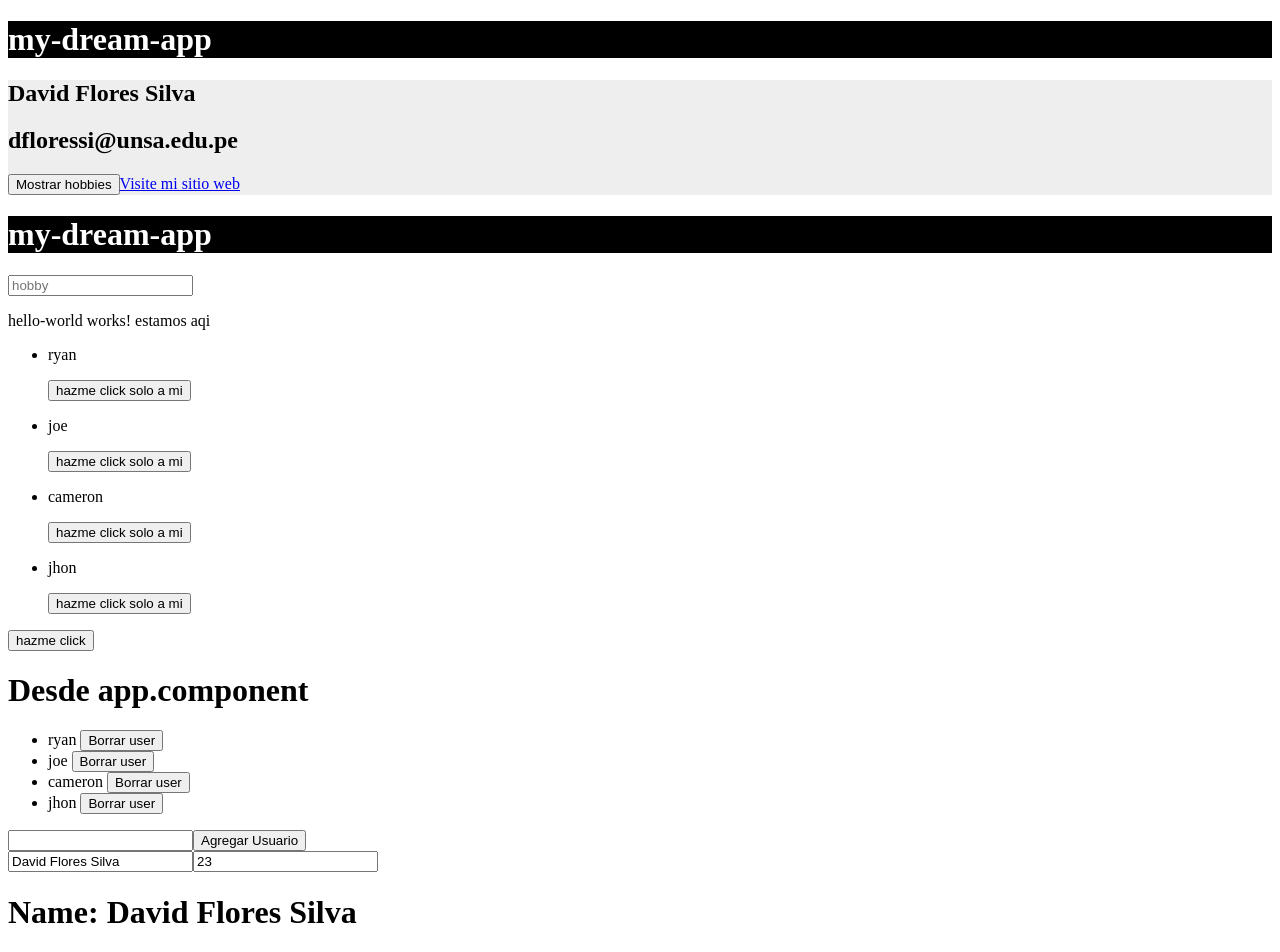
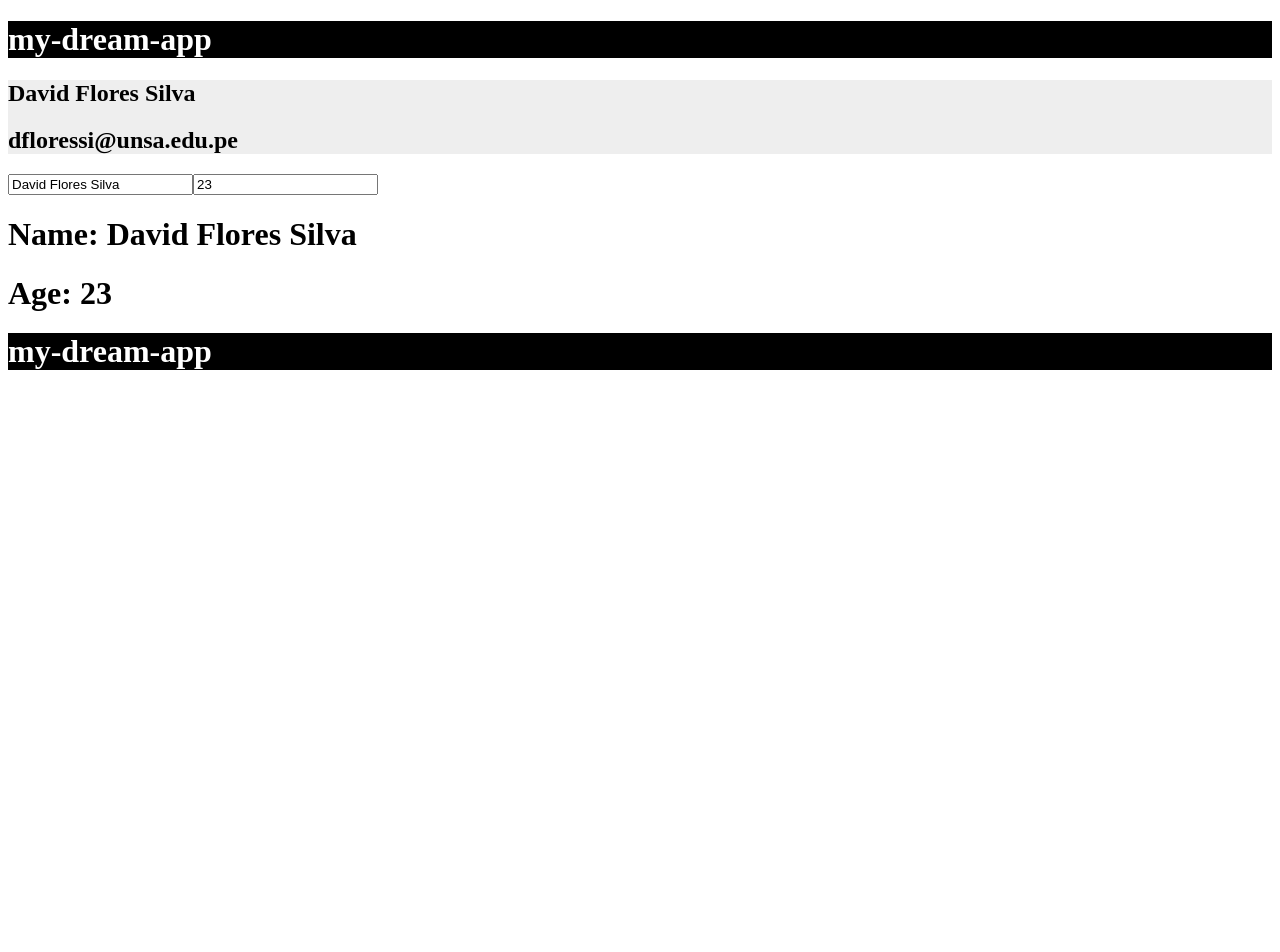
Before and after one commit to David-Flores-Silva/AngularRA, an Angular app in the folder proyectoAngular/my-dream-app/: page / in a window 1280 px wide. Shown: the top 952 px of the page. After the commit the page ends 800 px from the top, so only its background shows below. Built offline with nearby package versions, Linux system fonts and the light colour scheme.

Commit message:
se inicio con angular 2

```diff
--- a/proyectoAngular/my-dream-app/src/app/app.component.html
+++ b/proyectoAngular/my-dream-app/src/app/app.component.html
@@ -6,49 +6,11 @@
 <div class = "ash">
   <h2>{{name}}</h2>
   <h2>{{email}}</h2>
-
-  <button (click)="toggleHobbies()" class = "bnt"> Mostrar hobbies </button>
-  <div *ngIf="showHobbies" class="component2">
-    <h3>hobbies:</h3>
-    <ul>
-      <li *ngFor = "let hobby of hobbys"> {{hobby}} </li>
-    </ul>
-  </div>
-  <a href="{{webpage}}" target="_blank">Visite mi sitio web</a>
 </div>
 
-<div class="black">
-  <h1>{{title}}</h1>
-</div>
-
-<form (submit)="newHobby(hobby)">
-  <input #hobby type = "text" placeholder="hobby">
-</form>
-
-<app-hello-world>estamos aqui</app-hello-world>
-
-<ul>
-  <li *ngFor = "let user of users">
-    <app-user [nameUser]="user"></app-user>
-  </li>
-</ul>
-
-<button (click)="sayHello()"> hazme click </button>
-
-<h1>Desde app.component</h1>
-<ul>
-  <li *ngFor = "let user of users">
-    {{user}} <button (click)="deleteUser(user)"> Borrar user </button>
-  </li>
-</ul>
-
-<form (submit)="addUser(newUser)">
-  <input type = "text" #newUser>
-  <button> Agregar Usuario </button>
-</form>
 
 <div >
-  <form (submit)="addUser(newUser)">
+  <form>
     <input type = "text" name="name2" [(ngModel)]="name2">
     <input type = "text" name="age" [(ngModel)]="age">
   </form>
--- a/proyectoAngular/my-dream-app/src/app/app.component.ts
+++ b/proyectoAngular/my-dream-app/src/app/app.component.ts
@@ -61,12 +61,6 @@ export class AppComponent {
 
   }
 
-  posts = [];
 
-  /*constructor(private dataService: DataService) {
-    this.dataService.getData().subscribe(data=>{
-      //console.log(data);
-    });
-  }  */
 
 }
```
